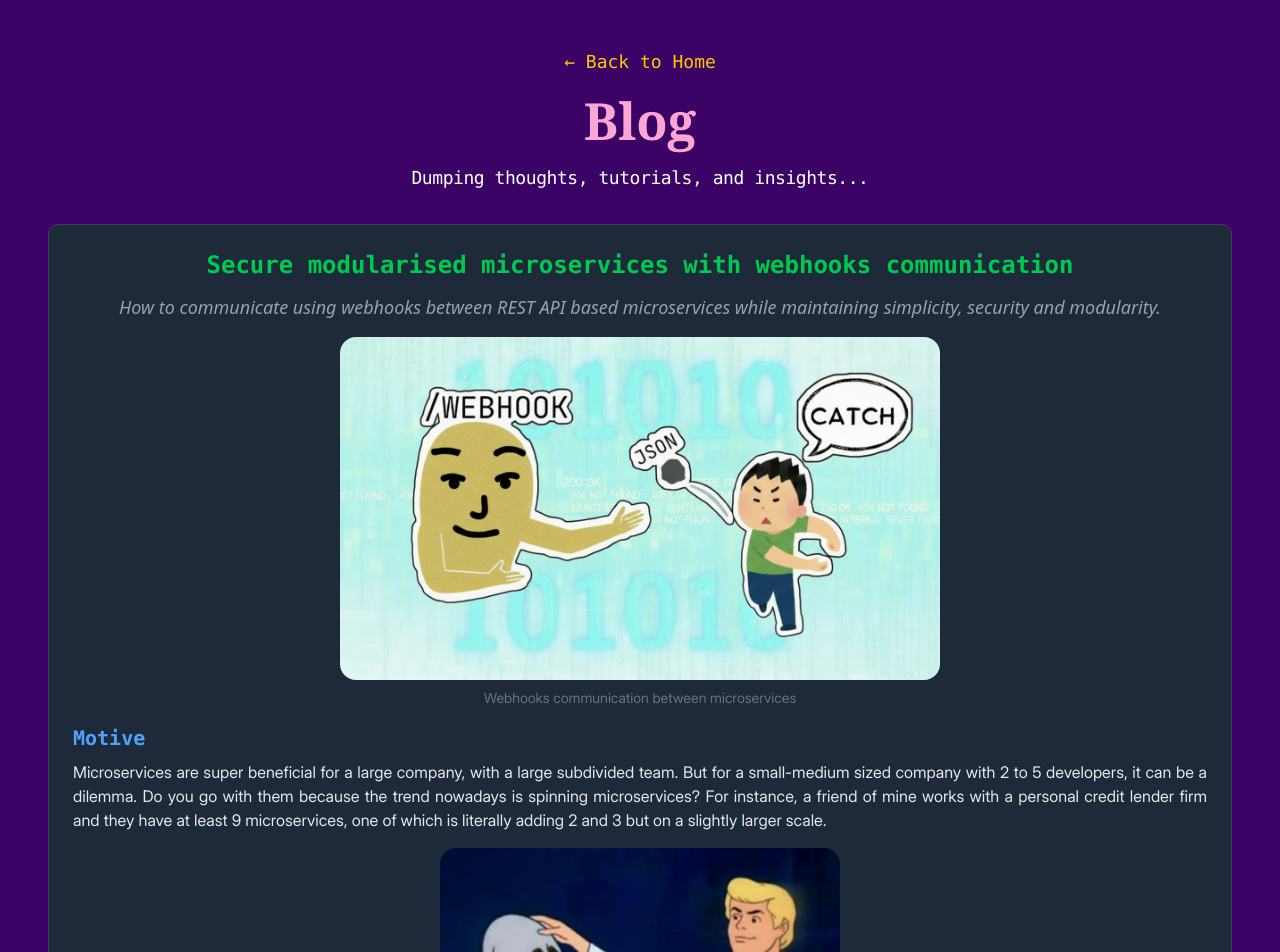
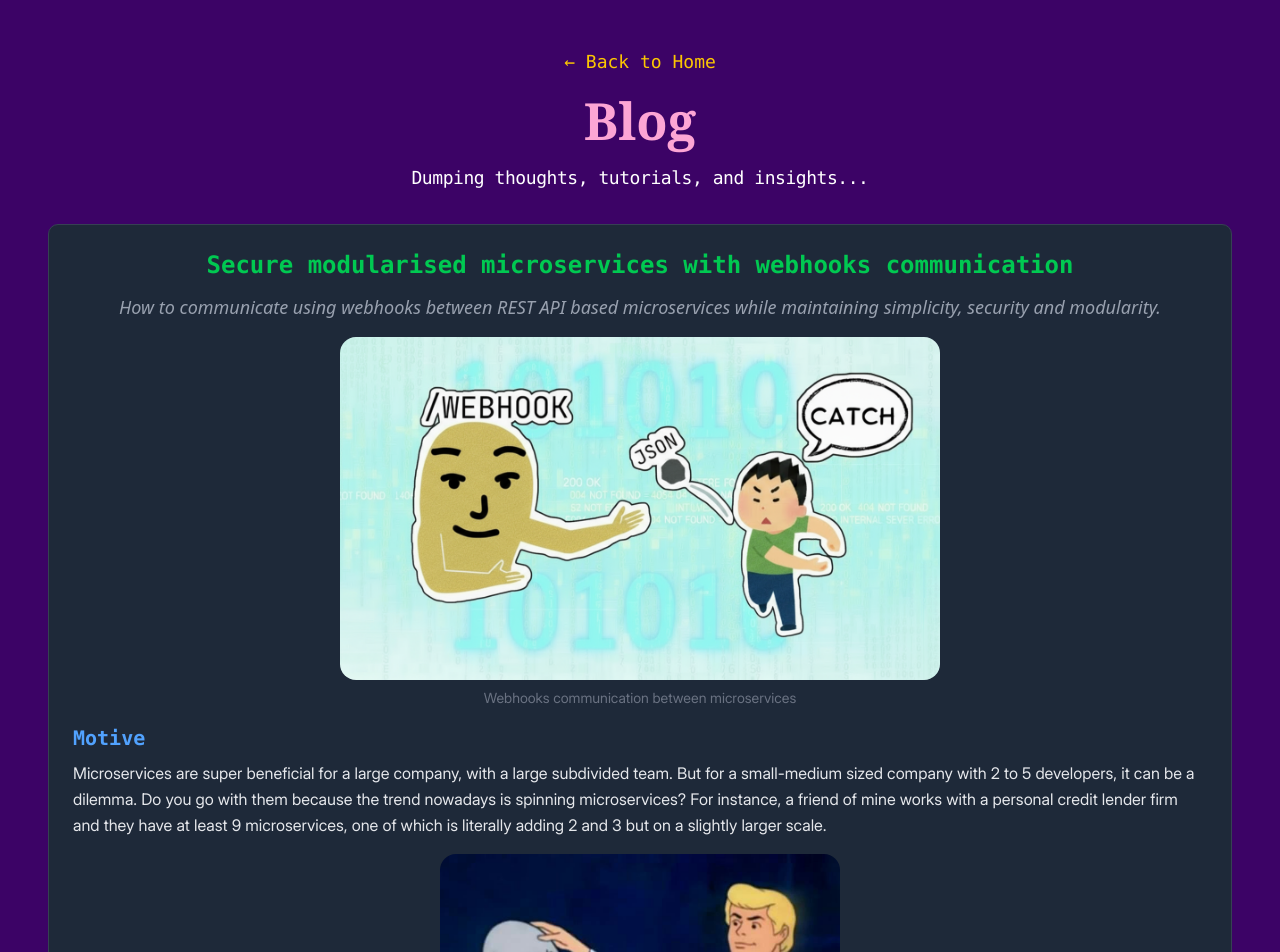
Before and after one commit to MarzukhAsjad/marzukhasjad.github.io, a React (Vite) app: page /blog in a window 1280 px wide. Shown: the top 952 px of the page. Built offline with nearby package versions, Linux system fonts and the light colour scheme.

Commit message:
Change text alignment

```diff
--- a/src/pages/Blog.tsx
+++ b/src/pages/Blog.tsx
@@ -39,7 +39,7 @@ const Blog: React.FC = () => {
                 </h3>
               ),
               p: ({ children }) => (
-                <p className="font-inter text-gray-200 mb-4 text-justify">
+                <p className="font-inter text-gray-200 mb-4 text-left leading-relaxed">
                   {children}
                 </p>
               ),
```
